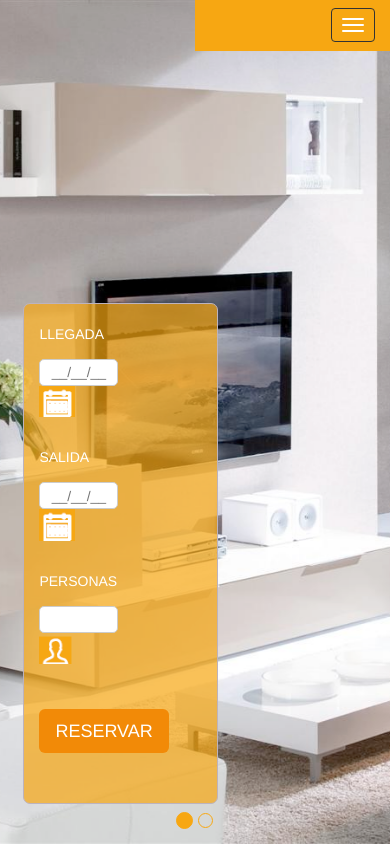
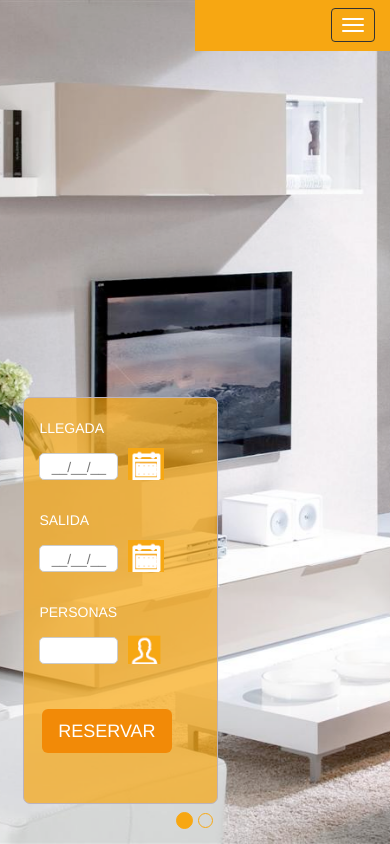
Before and after one commit to yamil777/in-project1, a CodeIgniter app: page /database/ in a window 390 px wide. Run offline with CodeIgniter, Linux system fonts and the light colour scheme.

Commit message:
styles on reservation bar for mobile

```diff
--- a/css/general.css
+++ b/css/general.css
@@ -162,6 +162,10 @@ Media Queries
 	.promo-container {
 		display: none;
 	}
+	.reservation-icon,
+	.reservation-tile {
+		padding: 0 0 0 15px !important;
+	}
 }
 @media only screen and (max-width : 768px) {
 /* rules for tablet (768 > 992) */
```
